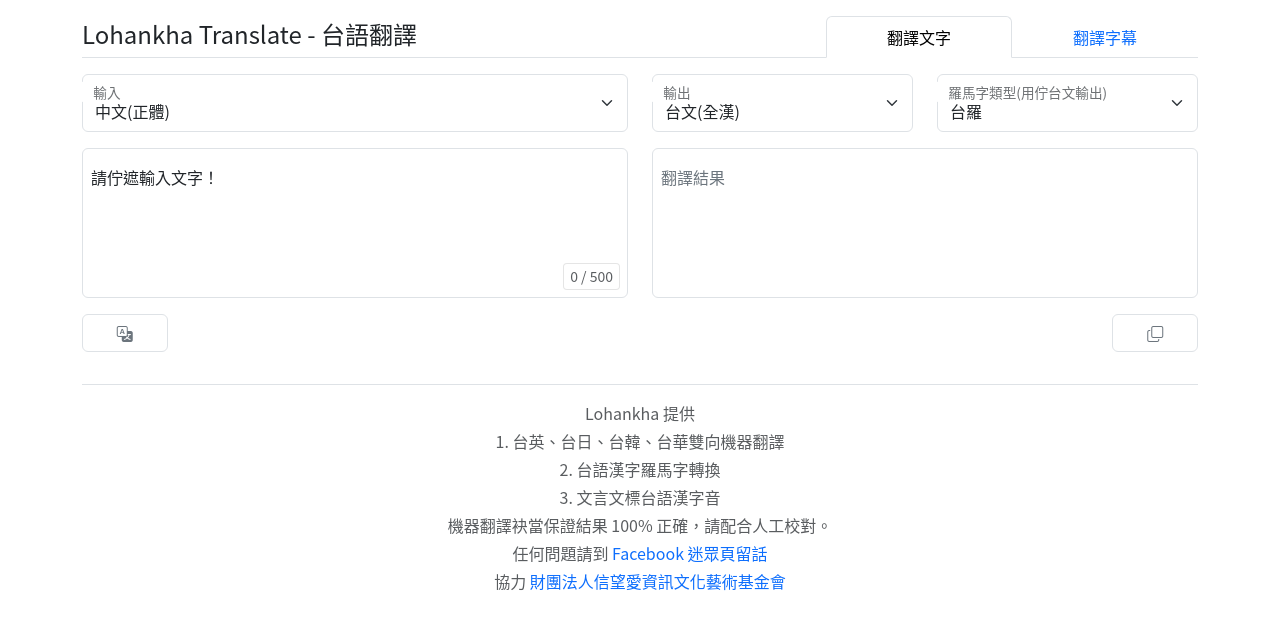
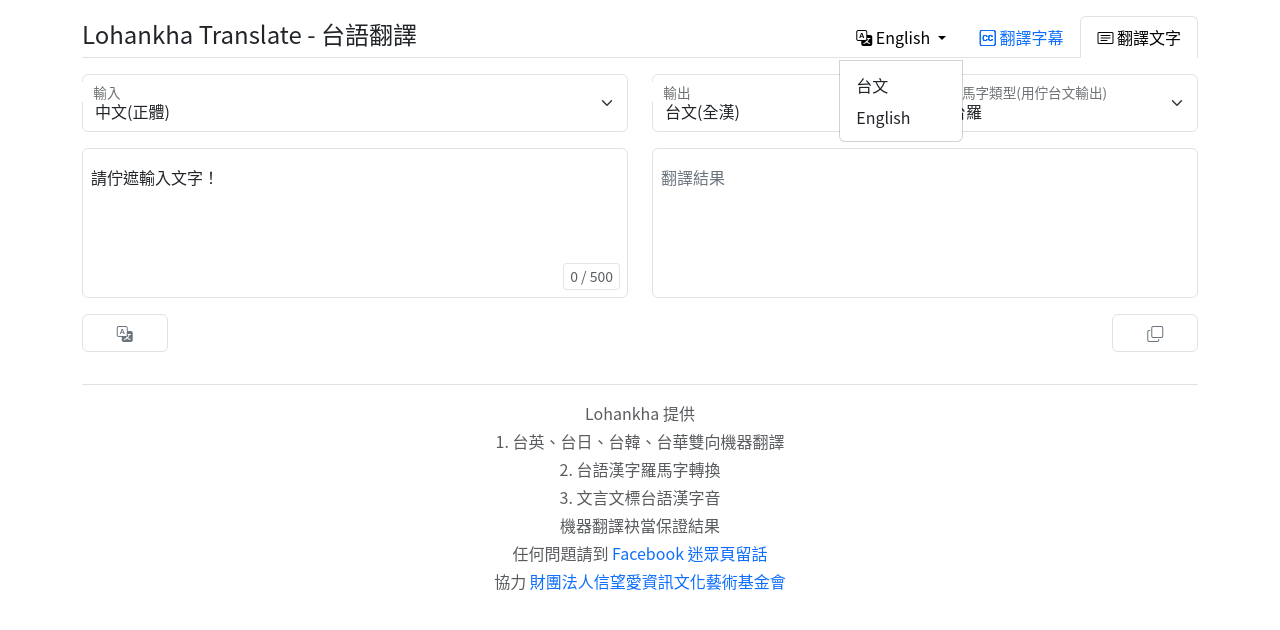
Before and after one commit to lohankha/translate.lohankha.tw, a Django app: page / in a window 1280 px wide, after a click on "English". Shown: the top 630 px of the page. Run offline with Django 3.2, Linux system fonts and the light colour scheme; some web fonts are replaced.

Commit message:
feat: enhance UI with i18n support, refined subtitles, and improved navigation/footer components
- Added LocaleMiddleware and updated settings for i18n.
- Introduced language options for Taiwanese and English in settings.py.
- Updated URL patterns to include i18n support for language switching.
- Created new translation files for Taiwanese (tb), English (en).
- Refactored templates to utilize translation tags for dynamic content.
- Improved JavaScript for handling language-specific output options and user feedback.
- Added footer and navigation components for better user experience.

```diff
--- a/huanik/urls.py
+++ b/huanik/urls.py
@@ -17,8 +17,14 @@
 from django.conf.urls.static import static
 from django.contrib import admin
 from django.urls import include, path
+from django.conf.urls.i18n import i18n_patterns
 
 urlpatterns = [
     path('admin/', admin.site.urls),
+    path('i18n/', include('django.conf.urls.i18n')),
+] + static(settings.STATIC_URL, document_root=settings.STATIC_ROOT)
+
+urlpatterns += i18n_patterns(
     path('', include('tshue.urls')),
-] + static(settings.STATIC_URL, document_root=settings.STATIC_ROOT)
+    prefix_default_language=False,
+)
--- a/static/js/translation-form.js
+++ b/static/js/translation-form.js
@@ -17,9 +17,9 @@
 
 const OUTPUT_OPTIONS = {
     'en': [
-        ['tai-han', '台文(全漢)'],
-        ['tai-hanlo', '台文(漢羅)'],
-        ['tai-lmj', '台文(全羅)'],
+        ['tai-han', 'Taiwanese (Chinese characters only)'],
+        ['tai-hanlo', 'Taiwanese (Mixed Chinese and Romanization)'],
+        ['tai-lmj', 'Taiwanese (Romanization only)'],
     ],
     'ja': [
         ['tai-han', '台文(全漢)'],
@@ -32,6 +32,16 @@
         ['tai-lmj', '台文(全羅)'],
     ],
     'zh-tw': [
+        ['tai-han', '台文(全漢)'],
+        ['tai-hanlo', '台文(漢羅)'],
+        ['tai-lmj', '台文(全羅)'],
+    ],
+    'tai': [
+        ['en', '英文'],
+        ['ja', '日文'],
+        ['ko', '韓文'],
+        ['zh-tw', '中文(正體)'],
+        ['zh-cn', '中文(簡體)'],
         ['tai-han', '台文(全漢)'],
         ['tai-hanlo', '台文(漢羅)'],
         ['tai-lmj', '台文(全羅)'],
@@ -88,7 +98,13 @@
     }
 
     const selectedLang = inputLangSelect.value;
-    const options = OUTPUT_OPTIONS[selectedLang] || [];
+
+    // Get current page language from HTML lang attribute or URL
+    const currentLang = document.documentElement.lang ||
+                       (window.location.pathname.startsWith('/en/') ? 'en' : 'zh-tw');
+
+    // Use current page language for output options display
+    const options = OUTPUT_OPTIONS[currentLang] || OUTPUT_OPTIONS['zh-tw'];
 
     updateSelectOptions(outputFormatSelect, options, 'outputFormat', 'tai-han');
     setCookie('inputLang', selectedLang);
--- /dev/null
+++ b/templates/footer.html
@@ -0,0 +1,11 @@
+{% load i18n %}
+<hr>
+<div class="translate-footer my-3 text-center text-body-secondary">
+  <p class="mb-1">{% trans 'Lohankha 提供' %}</p>
+  <p class="mb-1">1. {% trans '台英、台日、台韓、台華雙向機器翻譯' %}</p>
+  <p class="mb-1">2. {% trans '台語漢字羅馬字轉換' %}</p>
+  <p class="mb-1">3. {% trans '文言文標台語漢字音' %}</p>
+  <p class="mb-1">{% trans '機器翻譯袂當保證結果' %}</p>
+  <p class="mb-1">{% trans '任何問題請到' %} <a href="https://www.facebook.com/share/p/1WNZbVVcy7/" class="link-underline link-underline-opacity-0 link-underline-opacity-75-hover" target="_blank">{% trans 'Facebook 迷眾頁留話' %}</a></p>
+  <p class="mb-1">{% trans '協力' %} <a href="https://taigi.fhl.net" class="link-underline link-underline-opacity-0 link-underline-opacity-75-hover" target="_blank">{% trans '財團法人信望愛資訊文化藝術基金會' %}</a></p>
+</div>
--- a/templates/index.html
+++ b/templates/index.html
@@ -1,15 +1,16 @@
+{% load i18n %}
 <!DOCTYPE html>
-<html lang="en" dir="ltr">
+<html lang="{{ LANGUAGE_CODE }}" dir="ltr">
 
 <head>
   <meta http-equiv="Content-type" content="text/html; charset=utf-8">
   <meta name="viewport" content="width=device-width, initial-scale=1.0">
-  <meta name="keywords" content="華語, 台語, 翻譯">
-  <meta name="description" content="提供台英、台日、台韓、台華雙向機器翻譯的服務">
+  <meta name="keywords" content="{% trans '華語, 台語, 翻譯' %}">
+  <meta name="description" content="{% trans '提供台英、台日、台韓、台華雙向機器翻譯的服務' %}">
   <meta property="og:url" content="https://lohankha.tw/" />
-  <meta property="og:title" content="Lohankha Translate - 台語翻譯" />
+  <meta property="og:title" content="{% trans 'Lohankha Translate - 台語翻譯' %}" />
   <meta property="og:image" content="https://lohankha.tw/static/img/lohankha_wide.png" />
-  <title>Lohankha Translate - 台語翻譯</title>
+  <title>{% trans 'Lohankha Translate - 台語翻譯' %}</title>
   <link rel="shortcut icon" href="/static/img/favicon.ico">
 
   <link rel="alternate" type="application/rss+xml" title="RSS" href="/blog/feeds/rss/">
@@ -18,7 +19,7 @@
   <link rel="stylesheet" href="/static/css/font.css">
   <link rel="stylesheet" href="/static/css/custom.css">
 
-  <link href="https://cdn.jsdelivr.net/npm/bootstrap@5.3.6/dist/css/bootstrap.min.css" rel="stylesheet">
+  <link rel="stylesheet" href="https://cdn.jsdelivr.net/npm/bootstrap@5.3.6/dist/css/bootstrap.min.css">
   <link rel="stylesheet" href="https://cdn.jsdelivr.net/npm/bootstrap-icons@1.13.1/font/bootstrap-icons.min.css">
   <script src="https://code.jquery.com/jquery-3.7.1.slim.min.js"></script>
   <script src="https://cdn.jsdelivr.net/npm/bootstrap@5.3.6/dist/js/bootstrap.bundle.min.js"></script>
@@ -29,15 +30,7 @@
   <div class="container">
     <div class="row">
       <div class="my-3">
-        <ul class="nav nav-tabs mb-3">
-          <h4 class="col-md-6 mt-1">Lohankha Translate - 台語翻譯</h4>
-          <li class="col-md-2 ms-auto nav-item text-center active">
-            <a class="nav-link active" aria-current="page" href="#">翻譯文字</a>
-          </li>
-          <li class="col-md-2 nav-item text-center">
-            <a class="nav-link" href="subtitle">翻譯字幕</a>
-          </li>
-        </ul>
+        {% include 'nav_tabs.html' %}
         {% block content %}
         <form class="mezzanine-form" method='POST'>
           {% csrf_token %}
@@ -70,7 +63,7 @@
               <div contenteditable="false" name="result" class="form-control" id="resultTextarea"
                 style="height: 150px; min-height: 150px; overflow-y: auto; white-space: pre-wrap;"
                 placeholder=" ">{% for line in trans.lines %}{{ line }}{% if not forloop.last %}{% endif %}{% endfor %}</div>
-              <label for="resultTextarea" class="ms-2">翻譯結果</label>
+              <label for="resultTextarea" class="ms-2">{% trans '翻譯結果' %}</label>
             </div>
           </div>
           <div class="row g-2">
@@ -91,16 +84,7 @@
         {% endblock %}
       </div>
     </div>
-    <hr>
-    <div class="translate-footer my-3 text-center text-body-secondary">
-      <p class="mb-1">Lohankha 提供</p>
-      <p class="mb-1">1. 台英、台日、台韓、台華雙向機器翻譯</p>
-      <p class="mb-1">2. 台語漢字羅馬字轉換</p>
-      <p class="mb-1">3. 文言文標台語漢字音</p>
-      <p class="mb-1">機器翻譯袂當保證結果 100% 正確，請配合人工校對。</p>
-      <p class="mb-1">任何問題請到 <a href="https://www.facebook.com/share/p/1WNZbVVcy7/" class="link-underline link-underline-opacity-0 link-underline-opacity-75-hover" target="_blank">Facebook 迷眾頁留話</a></p>
-      <p class="mb-1">協力 <a href="https://taigi.fhl.net" class="link-underline link-underline-opacity-0 link-underline-opacity-75-hover" target="_blank">財團法人信望愛資訊文化藝術基金會</a></p>
-    </div>
+    {% include 'footer.html' %}
   </div>
 
   <script>
@@ -230,18 +214,26 @@
       }, 3000);
     }
 
+        const translations = {
+          copySuccess: "{% trans 'Translation result copied to clipboard' %}",
+          copyFailed: "{% trans 'Copy failed, please manually select and copy text' %}",
+          translationResultNotFound: "{% trans 'Translation result not found' %}",
+          noTranslationResultToCopy: "{% trans 'No translation result to copy' %}",
+          translationCompleted: "{% trans 'Translation completed!' %}"
+        };
+
     function copyResult() {
       const resultTextarea = document.getElementById('resultTextarea');
 
       if (!resultTextarea) {
-        showTooltip(document.getElementById('copyButton'), 'Translation result not found', 'error');
+        showTooltip(document.getElementById('copyButton'), translations.translationResultNotFound, 'error');
         return;
       }
 
       const textToCopy = resultTextarea.textContent.trim();
 
       if (!textToCopy) {
-        showTooltip(document.getElementById('copyButton'), 'No translation result to copy', 'error');
+        showTooltip(document.getElementById('copyButton'), translations.noTranslationResultToCopy, 'error');
         return;
       }
 
@@ -285,7 +277,7 @@
 
     function showCopySuccess() {
       const copyButton = document.getElementById('copyButton');
-      showTooltip(copyButton, 'Translation result copied to clipboard', 'success');
+      showTooltip(copyButton, translations.copySuccess, 'success');
 
       setTimeout(() => {
         copyButton.innerHTML = '<i class="bi bi-copy"></i>';
@@ -294,7 +286,7 @@
 
     function showCopyError() {
       const copyButton = document.getElementById('copyButton');
-      showTooltip(copyButton, 'Copy failed, please manually select and copy text', 'error');
+      showTooltip(copyButton, translations.copyFailed, 'error');
     }
 
     async function submitTranslation() {
@@ -383,7 +375,7 @@
             resultTextarea.classList.add('has-content');
 
             // Show success tooltip
-            showTooltip(translateButton, 'Translation completed!', 'success');
+            showTooltip(translateButton, translations.translationCompleted, 'success');
           } else {
             // Show error tooltip
             showTooltip(translateButton, data.error || 'Translation failed', 'error');
--- /dev/null
+++ b/templates/nav_tabs.html
@@ -0,0 +1,34 @@
+{% load i18n %}
+<ul class="nav nav-tabs mb-3 justify-content-center">
+  <h4 class="mt-1">{% trans 'Lohankha Translate - 台語翻譯' %}</h4>
+  <li class="ms-auto nav-item text-center dropdown">
+    <a class="nav-link dropdown-toggle" data-bs-toggle="dropdown" aria-expanded="false" style="color: #000;">
+      <i class="bi bi-translate"></i> {% if LANGUAGE_CODE == 'tb' %}台文{% else %}English{% endif %}
+    </a>
+    <ul class="dropdown-menu dropdown-menu-end" style="min-width: 100%;">
+      <li>
+        <form method="post" action="{% url 'set_language' %}" style="display: inline;">
+          {% csrf_token %}
+          <input name="next" type="hidden" value="{% if LANGUAGE_CODE == 'en' %}{% if request.path == '/en/' %}/{% elif request.path == '/en/subtitle/' %}/subtitle/{% else %}{{ request.path|slice:'4:' }}{% endif %}{% else %}{{ request.path }}{% endif %}" />
+          <input name="language" type="hidden" value="tb" />
+          <button type="submit" class="dropdown-item">台文</button>
+        </form>
+      </li>
+      <li>
+        <form method="post" action="{% url 'set_language' %}" style="display: inline;">
+          {% csrf_token %}
+          <input name="next" type="hidden" value="{% if LANGUAGE_CODE == 'tb' %}/en{{ request.path }}{% else %}{{ request.path }}{% endif %}" />
+          <input name="language" type="hidden" value="en" />
+          <button type="submit" class="dropdown-item">English</button>
+        </form>
+      </li>
+    </ul>
+  </li>
+  <li class="nav-item text-center {% if request.resolver_match.url_name == 'subtitle' %}active{% endif %}">
+    <a class="nav-link {% if request.resolver_match.url_name == 'subtitle' %}active{% endif %}" href="{% if LANGUAGE_CODE == 'en' %}/en/subtitle/{% else %}/subtitle/{% endif %}"><i class="bi bi-cc-square"></i> {% trans '翻譯字幕' %}</a>
+  </li>
+  <li class="nav-item text-center {% if request.resolver_match.url_name == 'index' %}active{% endif %}">
+    <a class="nav-link {% if request.resolver_match.url_name == 'index' %}active{% endif %}" aria-current="page" href="{% if LANGUAGE_CODE == 'en' %}/en/{% else %}/{% endif %}"><i class="bi bi-card-text"></i> {% trans '翻譯文字' %}</a>
+  </li>
+
+</ul>
--- a/tshue/forms.py
+++ b/tshue/forms.py
@@ -1,6 +1,7 @@
 from django import forms
 from django.utils.html import format_html
 from django.utils.safestring import mark_safe
+from django.utils.translation import gettext_lazy as _
 
 from .models import WikiData
 
@@ -9,41 +10,41 @@
 
     OUTPUT_OPTIONS = {
         'en': [
-            ('tai-han', '台文(全漢)'),
-            ('tai-hanlo', '台文(漢羅)'),
-            ('tai-lmj', '台文(全羅)'),
+            ('tai-han', _('台文(全漢)')),
+            ('tai-hanlo', _('台文(漢羅)')),
+            ('tai-lmj', _('台文(全羅)')),
         ],
         'ja': [
-            ('tai-han', '台文(全漢)'),
-            ('tai-hanlo', '台文(漢羅)'),
-            ('tai-lmj', '台文(全羅)'),
+            ('tai-han', _('台文(全漢)')),
+            ('tai-hanlo', _('台文(漢羅)')),
+            ('tai-lmj', _('台文(全羅)')),
         ],
         'ko': [
-            ('tai-han', '台文(全漢)'),
-            ('tai-hanlo', '台文(漢羅)'),
-            ('tai-lmj', '台文(全羅)'),
+            ('tai-han', _('台文(全漢)')),
+            ('tai-hanlo', _('台文(漢羅)')),
+            ('tai-lmj', _('台文(全羅)')),
         ],
         'zh-tw': [
-            ('tai-han', '台文(全漢)'),
-            ('tai-hanlo', '台文(漢羅)'),
-            ('tai-lmj', '台文(全羅)'),
+            ('tai-han', _('台文(全漢)')),
+            ('tai-hanlo', _('台文(漢羅)')),
+            ('tai-lmj', _('台文(全羅)')),
         ],
         'zh-cn': [
-            ('tai-han', '台文(全漢)'),
-            ('tai-hanlo', '台文(漢羅)'),
-            ('tai-lmj', '台文(全羅)'),
+            ('tai-han', _('台文(全漢)')),
+            ('tai-hanlo', _('台文(漢羅)')),
+            ('tai-lmj', _('台文(全羅)')),
         ],
         'tai': [
-            ('en', '英文'),
-            ('ja', '日文'),
-            ('ko', '韓文'),
-            ('zh-tw', '中文(正體)'),
-            ('zh-cn', '中文(簡體)'),
-            ('tai-han', '台文(全漢)'),
-            ('tai-hanlo', '台文(漢羅)'),
-            ('tai-lmj', '台文(全羅)'),
+            ('en', _('英文')),
+            ('ja', _('日文')),
+            ('ko', _('韓文')),
+            ('zh-tw', _('中文(正體)')),
+            ('zh-cn', _('中文(簡體)')),
+            ('tai-han', _('台文(全漢)')),
+            ('tai-hanlo', _('台文(漢羅)')),
+            ('tai-lmj', _('台文(全羅)')),
         ],
-        'classical': [('tai-lmj', '台語漢字音')],
+        'classical': [('tai-lmj', _('台語漢字音'))],
     }
 
     @staticmethod
@@ -109,10 +110,10 @@
 
 class SearchForm(forms.Form):
     key = forms.CharField(
-        label="請佇遮輸入文字！",
+        label=_("請佇遮輸入文字！"),
         widget=forms.Textarea(attrs={
             "class": "form-control",
-            "placeholder": "請佇遮輸入文字！",
+            "placeholder": _("請佇遮輸入文字！"),
             "id": "floatingTextarea",
             "rows": "5",
             "maxlength": "500",
@@ -122,21 +123,21 @@
 
 class InputModForm(forms.Form):
     input_lang = forms.ChoiceField(
-        label="輸入",
+        label=_("輸入"),
         widget=forms.Select(attrs={
             'class': 'form-select',
             'id': 'inputLangSelect',
-            'aria-label': '輸入',
+            'aria-label': _('輸入'),
             'onchange': 'updateOutputOptions()',
             }),
         choices=[
-            ('en', '英文'),
-            ('ja', '日文'),
-            ('ko', '韓文'),
-            ('zh-tw', '中文(正體)'),
-            ('zh-cn', '中文(簡體)'),
-            ('tai', '台文'),
-            ('classical', '文言文'),
+            ('en', _('英文')),
+            ('ja', _('日文')),
+            ('ko', _('韓文')),
+            ('zh-tw', _('中文(正體)')),
+            ('zh-cn', _('中文(簡體)')),
+            ('tai', _('台文')),
+            ('classical', _('文言文')),
         ],
     )
 
@@ -146,11 +147,11 @@
 
 class OutputModForm(forms.Form):
     output_format = forms.ChoiceField(
-        label="輸出",
+        label=_("輸出"),
         widget=forms.Select(attrs={
             'class': 'form-select',
             'id': 'outputFormatSelect',
-            'aria-label': '輸出',
+            'aria-label': _('輸出'),
             }),
         choices=[],
     )
@@ -166,16 +167,16 @@
 
 class LmjModForm(forms.Form):
     lmj = forms.ChoiceField(
-        label="羅馬字類型(用佇台文輸出)",
+        label=_("羅馬字類型(用佇台文輸出)"),
         widget=forms.Select(attrs={
             'class': 'form-select',
             'id': 'lmjSelect',
-            'aria-label': '羅馬字類型(用佇台文輸出)',
+            'aria-label': _('羅馬字類型(用佇台文輸出)'),
             }),
         choices=[
-            ('tailo', '台羅'),
-            ('poj', '白話字'),
-            ('toj', '台灣字'),
+            ('tailo', _('台羅')),
+            ('poj', _('白話字')),
+            ('toj', _('台灣字')),
         ],
     )
 
@@ -188,7 +189,7 @@
 
 class UploadFileForm(forms.Form):
     file = forms.FileField(
-        label='揀一个檔案',
+        label=_('揀一个檔案'),
     )
 
 class SearchImikForm(forms.Form):
```
Also changed, not shown: huanik/settings.py (+14 -1 lines), templates/subtitle.html (+52 -38 lines), locale/en/LC_MESSAGES/django.po (added), locale/tb/LC_MESSAGES/django.po (added).
